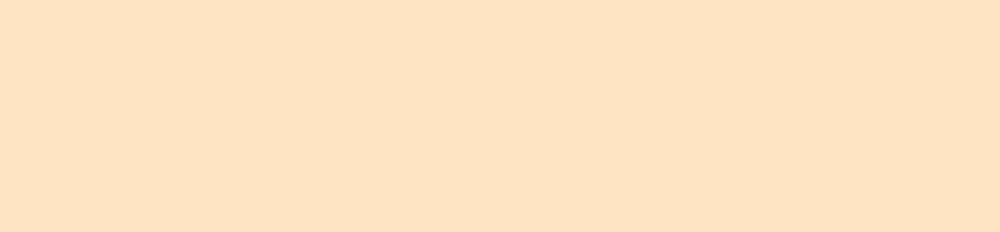
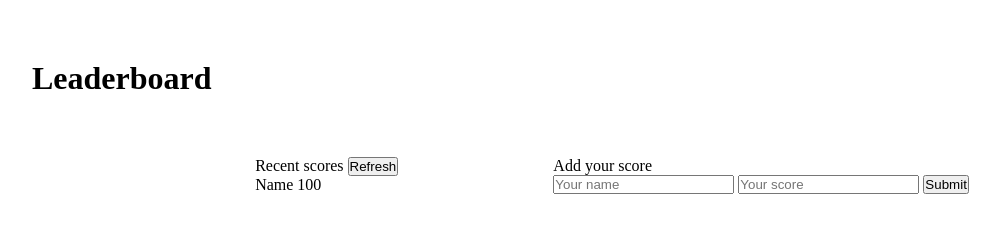
Before and after one commit to abrormukimov/leaderboard, a website built with webpack: page src/index.html in a window 1280 px wide. Shown: the whole page, without its empty margins (28-1028 px from the left). Built offline with nearby package versions, Linux system fonts and the light colour scheme.

Commit message:
Add markup

```diff
--- a/package.json
+++ b/package.json
@@ -20,6 +20,7 @@
   },
   "homepage": "https://github.com/abrormukimov/leaderboard#readme",
   "devDependencies": {
+    "@babel/plugin-transform-modules-commonjs": "^7.15.4",
     "babel-eslint": "^10.1.0",
     "css-loader": "^6.4.0",
     "eslint": "^7.32.0",
--- a/src/index.html
+++ b/src/index.html
@@ -4,10 +4,34 @@
   <meta charset="UTF-8">
   <meta http-equiv="X-UA-Compatible" content="IE=edge">
   <meta name="viewport" content="width=device-width, initial-scale=1.0">
-  <title>Document</title>
+  <link rel="stylesheet" href="./style.css">
+  <title>Leaderboard</title>
 </head>
 <body>
+  <div class="container">
+    <h1 class="title">Leaderboard</h1>
+    <div class="inner-ctn">
+      <div class="content-ctn">
+        <div class="recent-sc">
+          <span class="r-score">Recent scores</span>
+          <button class="refresh-btn">Refresh</button>
+        </div>
+        <div class="names">
+          <span class="name">Name</span>
+          <span class="score">100</span>
+        </div>
+      </div>
+      <div class="input-field">
+        <span>Add your score</span>
+        <form class="form">
+          <input type="text" placeholder="Your name">
+          <input type="text" placeholder="Your score">
+          <button type="submit" class="submit-btn">Submit</button>
+        </form>
+      </div>
+    </div>
 
+  </div>
   <script src="main.js"></script>
 </body>
 </html>
--- a/src/style.css
+++ b/src/style.css
@@ -1,3 +1,17 @@
-body {
-  background-color: bisque;
+* {
+  margin: 0;
+  padding: 0;
+  box-sizing: border-box;
 }
+
+.inner-ctn {
+  display: flex;
+  width: 80%;
+  margin: 0 auto;
+  justify-content: space-evenly;
+}
+
+.title {
+  padding: 40px;
+  margin: 20px;
+}
```
Also changed, not shown: .babelrc (added), 1 other file.
